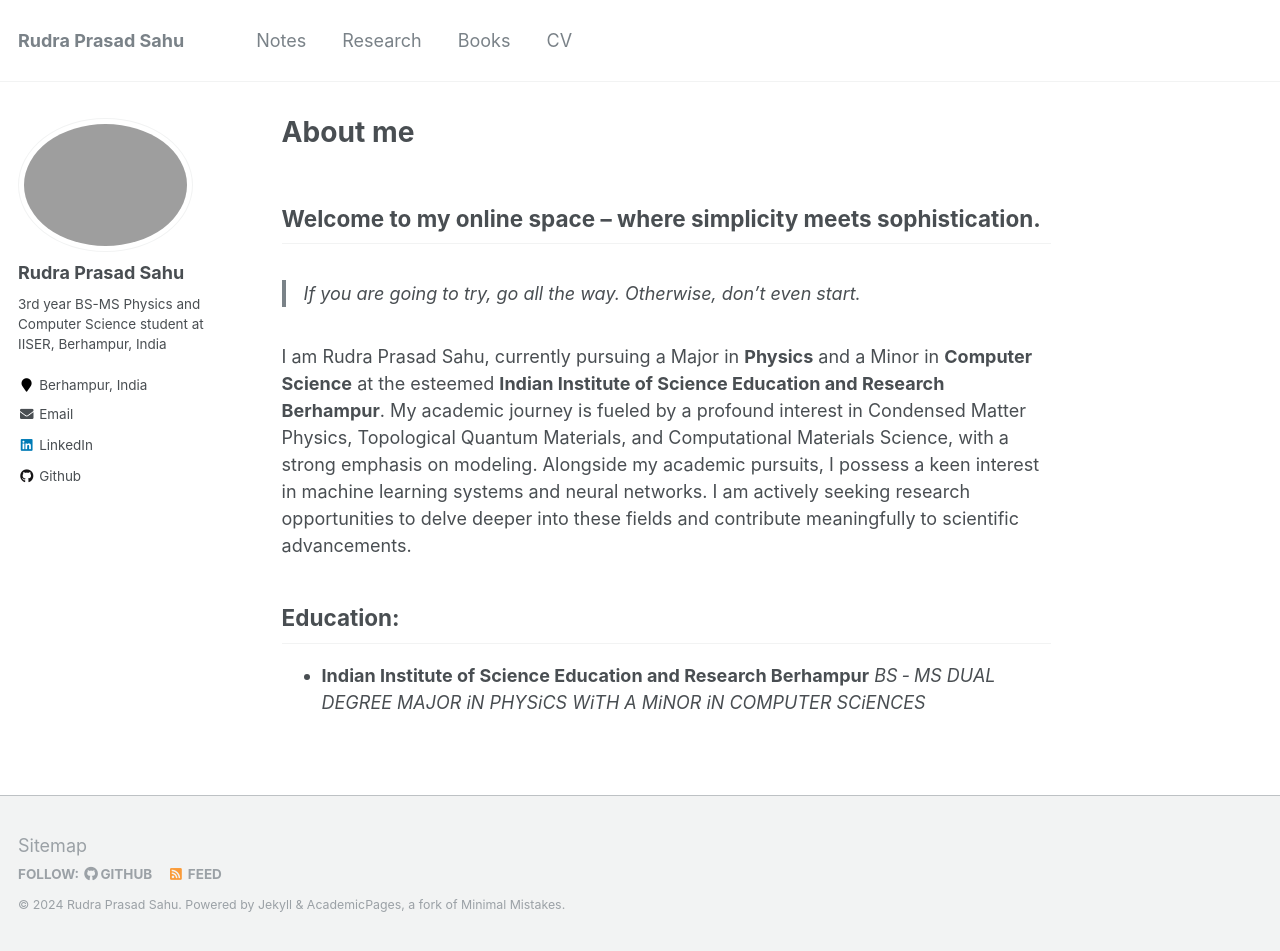
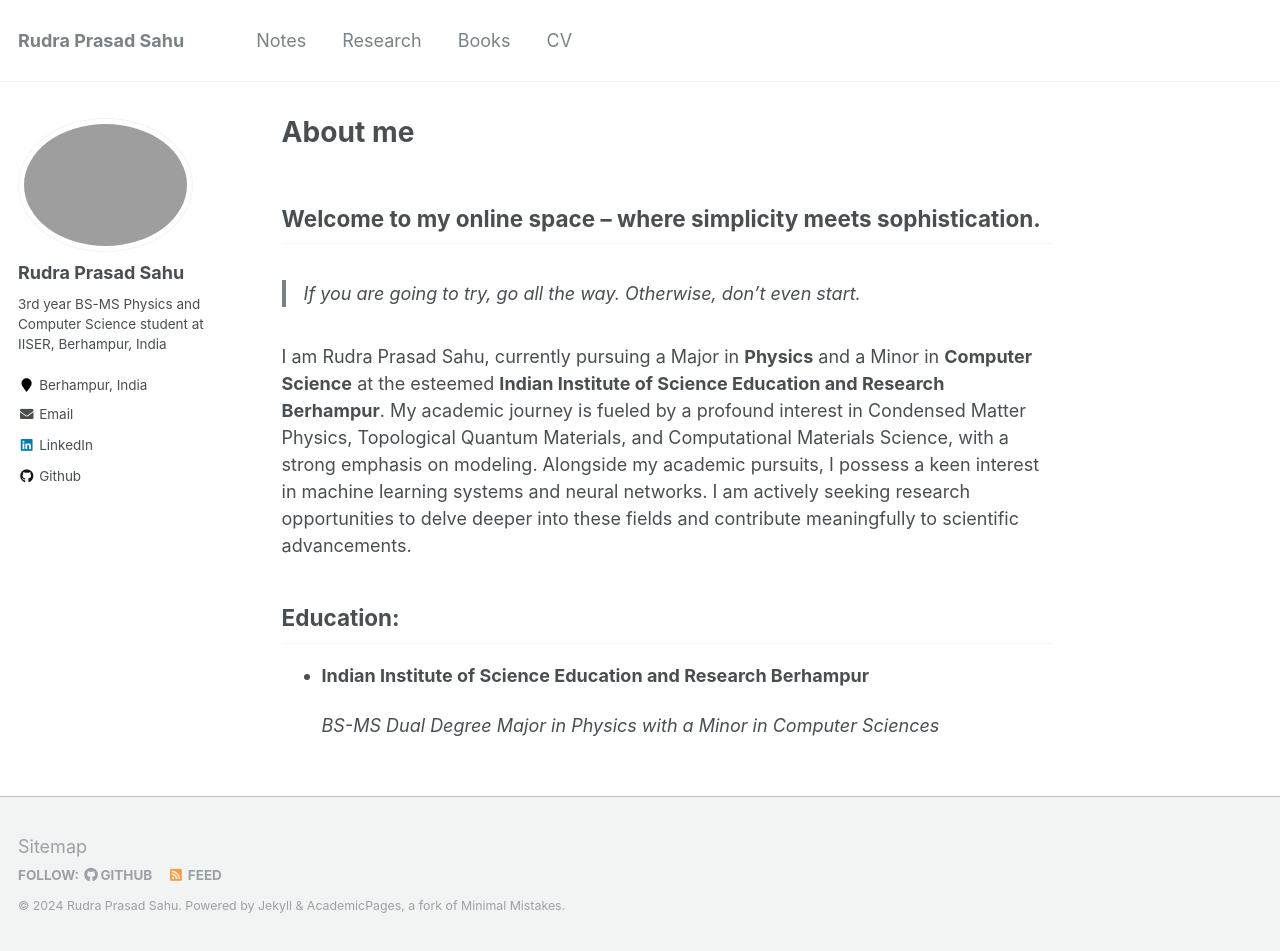
Before and after one commit to rudraprsd/rudraprsd.github.io, a Jekyll site: the page built from _pages/about.md, in a window 1280 px wide and 951 px high. Built offline with Jekyll 4.4.1, drawn with Linux system fonts in a browser that asks for light colours.

```diff
--- a/_pages/about.md
+++ b/_pages/about.md
@@ -18,4 +18,5 @@ Education:
 -------
 
 * **Indian Institute of Science Education and Research Berhampur**
-  *BS ‑ MS DUAL DEGREE MAJOR iN PHYSiCS WiTH A MiNOR iN COMPUTER SCiENCES*
+
+  *BS-MS Dual Degree Major in Physics with a Minor in Computer Sciences*
```
